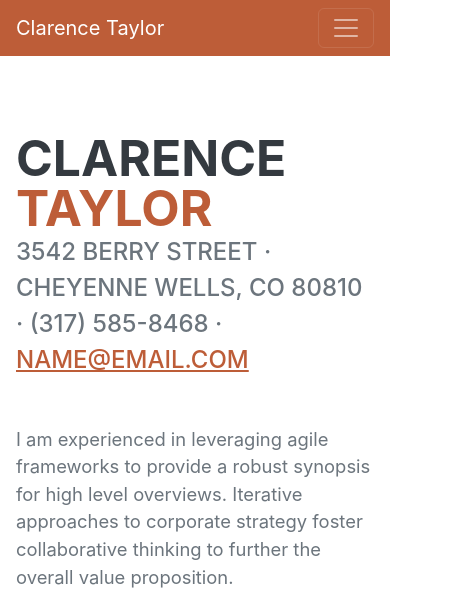
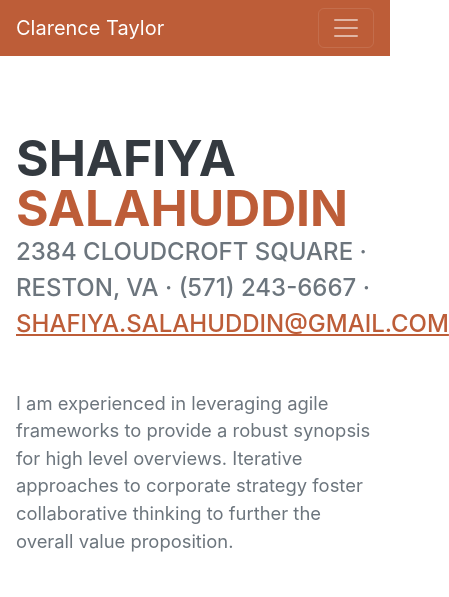
Before and after one commit to bungaMawar/bungaMawar.github.io, a plain HTML site: page index.html in a window 390 px wide. Shown: the top 597 px of the page, 449 px wide, since content can reach past the window. Drawn offline with nearby package versions, Linux system fonts and the light colour scheme; a web font is replaced by a local one.

Commit message:
name, address, email, phone

```diff
--- a/index.html
+++ b/index.html
@@ -40,12 +40,12 @@
             <section class="resume-section" id="about">
                 <div class="resume-section-content">
                     <h1 class="mb-0">
-                        Clarence
-                        <span class="text-primary">Taylor</span>
+                        Shafiya
+                        <span class="text-primary">Salahuddin</span>
                     </h1>
                     <div class="subheading mb-5">
-                        3542 Berry Street · Cheyenne Wells, CO 80810 · (317) 585-8468 ·
-                        <a href="mailto:name@email.com">name@email.com</a>
+                        2384 Cloudcroft Square · Reston, VA · (571) 243-6667 ·
+                        <a href="mailto:shafiya.salahuddin@gmail.com">shafiya.salahuddin@gmail.com</a>
                     </div>
                     <p class="lead mb-5">I am experienced in leveraging agile frameworks to provide a robust synopsis for high level overviews. Iterative approaches to corporate strategy foster collaborative thinking to further the overall value proposition.</p>
                     <div class="social-icons">
```
